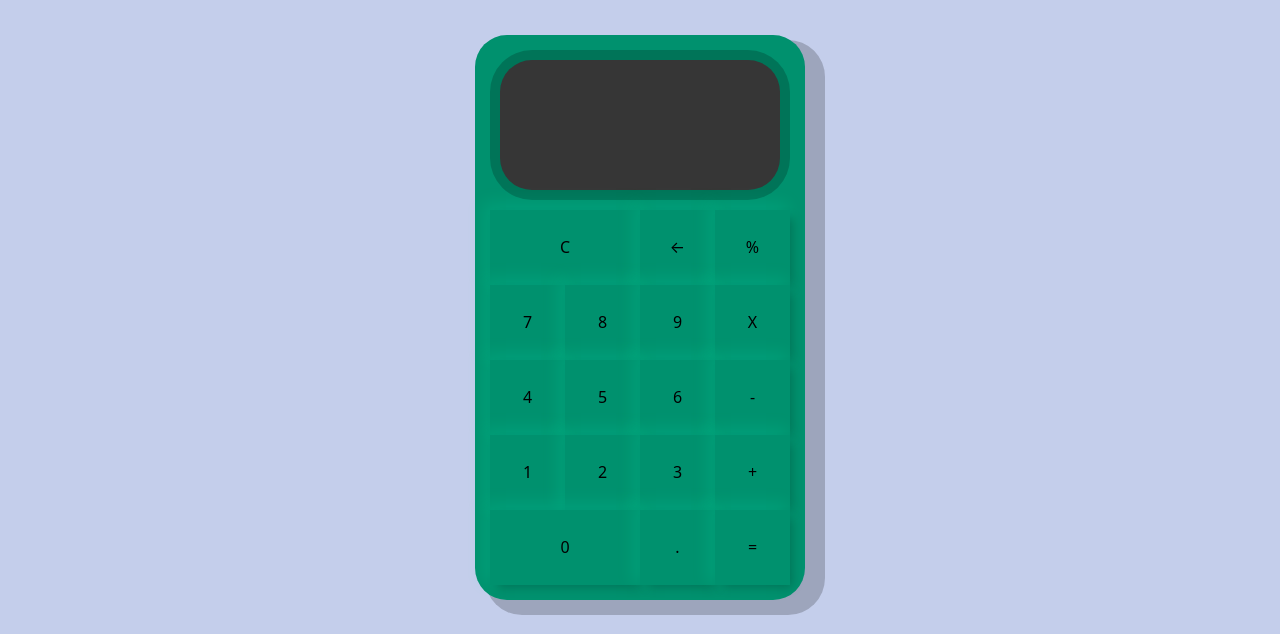
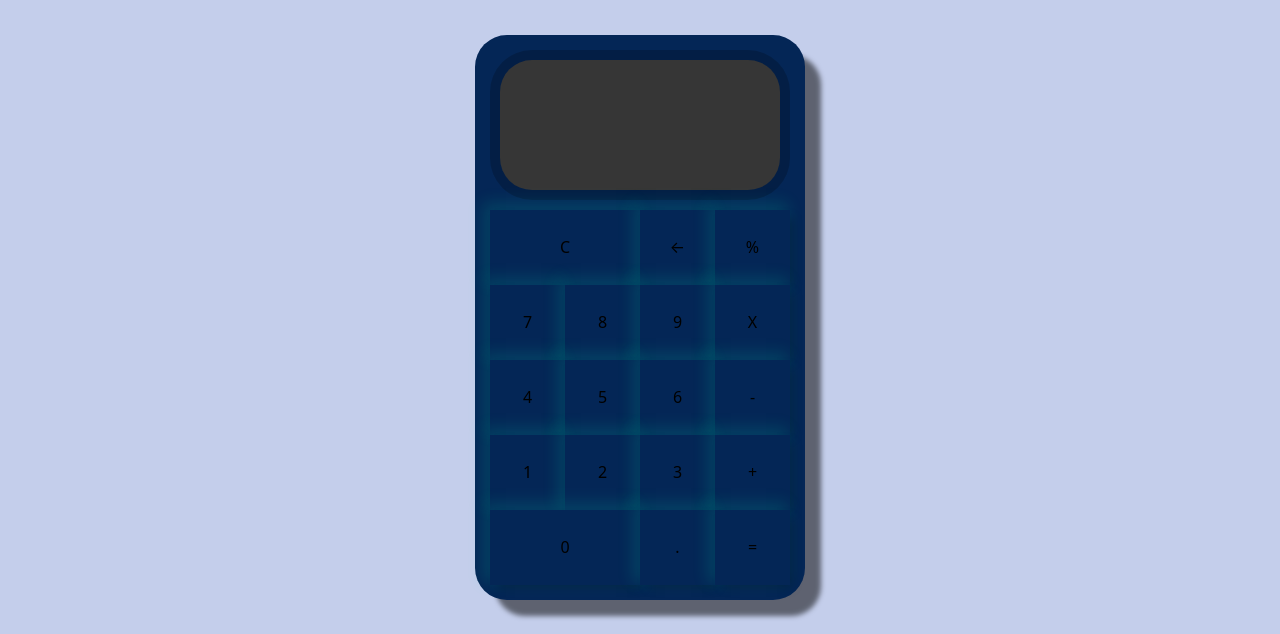
Before and after one commit to Neiver97/SemilleroKonectaAct2, a plain HTML site: page ventanas/contactenos/contactenos.html in a window 1280 px wide. Shown: the part 159-793 px from the top of the page. Drawn offline with nearby package versions, Linux system fonts and the light colour scheme.

Commit message:
Calculadora ok

```diff
--- a/ventanas/contactenos/Display.js
+++ b/ventanas/contactenos/Display.js
@@ -1,6 +1,5 @@
 
 class Display{
-
     constructor(displayValorAnterior, displayValorActual) {
         this.displayValorActual = displayValorActual;
         this.displayValorAnterior = displayValorAnterior;
@@ -14,6 +13,11 @@ class Display{
             multiplicar: 'x',
             restar: '-',
         }
+    }
+
+    borrar() {
+        this.valorActual = this.valorActual.toString().slice(0,-1);
+        this.imprimirValores();
     }
 
     borrarTodo() {
@@ -33,7 +37,6 @@ class Display{
 
     agregarNumero(numero) {
         if(numero === '.' && this.valorActual.includes('.')) return
-        this.valorActual=numero
         this.valorActual = this.valorActual.toString() + numero.toString();
         this.imprimirValores();
     }
--- a/ventanas/contactenos/contactenos.css
+++ b/ventanas/contactenos/contactenos.css
@@ -148,10 +148,14 @@ img{
     display: grid;
     grid-template-rows: 160px repeat(5, 75px);
     grid-template-columns: repeat(4, 75px);
-    background-color: #00916e;
+    background-color: #042656;
     padding: 15px;
     border-radius: 32px;
-    box-shadow: 15px 10px 0px 5px #00000033;
+    -webkit-box-shadow: 18px 18px 5px -2px rgba(0,0,0,0.52);
+    -moz-box-shadow: 18px 18px 5px -2px rgba(0,0,0,0.52);
+    box-shadow: 18px 18px 5px -2px rgba(0,0,0,0.52);
+    /*box-shadow: 15px 10px 0px 5px #00000033;
+  */
 }
 button {
     cursor: pointer;
@@ -160,12 +164,13 @@ button {
     border-radius: 32px;
     font-size: 1.5em;
     border: none;
-    background-color: #00916e;
+    background-color: #042656;
     box-shadow: 5px 5px 10px -3px #00000040, -5px -5px 15px 3px #00ffc11f;
+
 }
 
 button:active {
-    background-color: #006f54;
+    background-color: #042656;
 }
 
 button:focus {
@@ -184,7 +189,7 @@ button:focus {
     justify-content: space-between;
     word-break: break-all;
     box-shadow: 0px 0px 0px 10px #00000033;
-
+    color: cornsilk;
 }
 .dosB{
     grid-column: span 2;
--- a/ventanas/contactenos/contactenos.html
+++ b/ventanas/contactenos/contactenos.html
@@ -46,7 +46,7 @@
                     <div id="despues"></div>
                 </div>
                 <button class="dosB" onclick="display.borrarTodo()">C</button>
-                <button onclick="display.borrar()">&larr;</button>
+                <button >&larr;</button>
                 <button class="operador" value="dividir">%</button>
                 <button class="numero">7</button>
                 <button class="numero">8</button>
--- a/ventanas/contactenos/contactenos.js
+++ b/ventanas/contactenos/contactenos.js
@@ -1,5 +1,5 @@
 const displayValorAnterior = document.getElementById('anterior');
-const displayValorActual = document.getElementById('actual');
+const displayValorActual = document.getElementById('despues');
 const botonesNumeros = document.querySelectorAll('.numero');
 const botonesOperadores = document.querySelectorAll('.operador');
 
```
